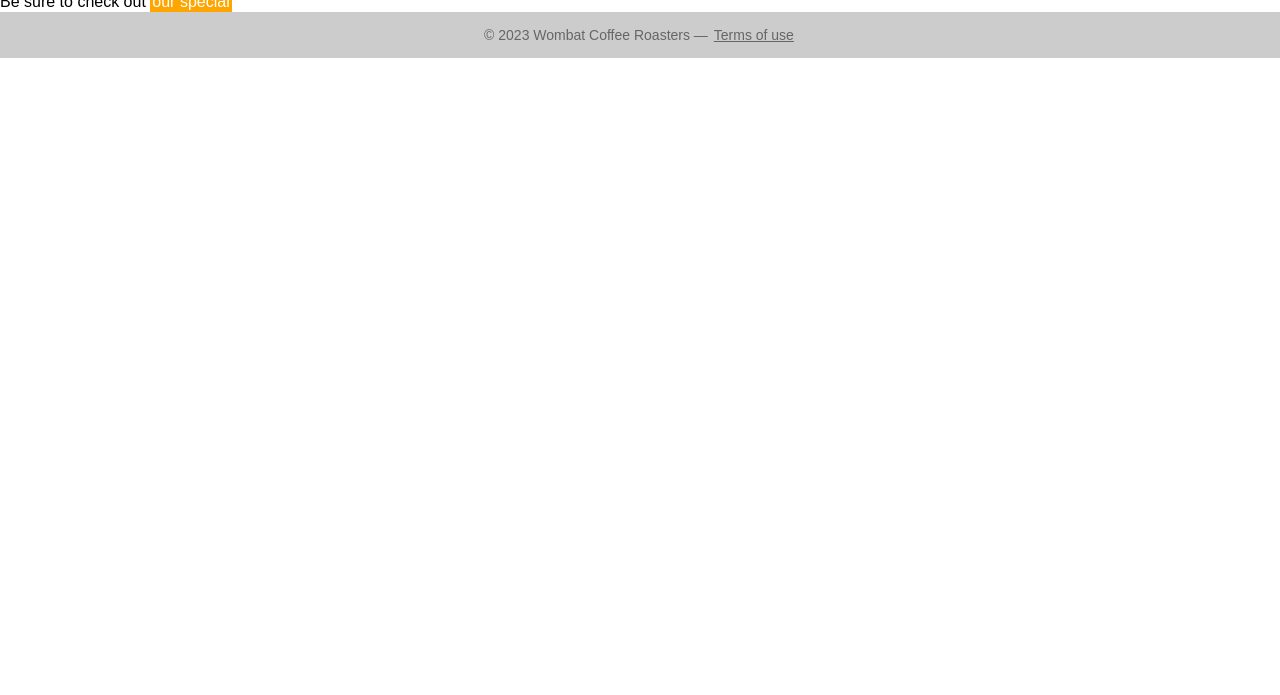
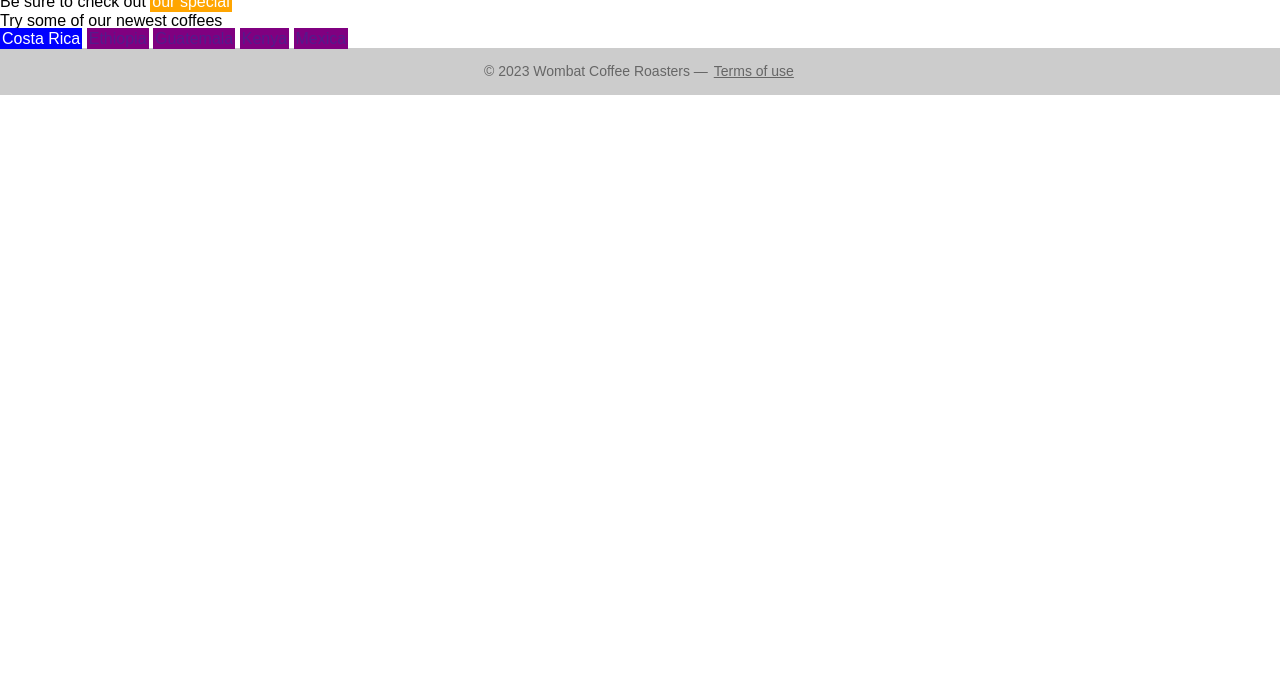
Before and after one commit to huyhai1994/css-indepth, a website built with webpack: page index.html in a window 1280 px wide. Shown: the part 105-800 px from the top of the page. Built offline with nearby package versions, Linux system fonts and the light colour scheme.

Commit message:
Listing 1.24 Adding a series of links to the page.

```diff
--- a/index.html
+++ b/index.html
@@ -24,6 +24,15 @@
     <p>Be sure to check out
       <a class="featured" href="#">our special</a>
     </p>
+    <p>Try some of our newest coffees</p>
+    <div class="coffees">
+      <a href="/coffes/costa-rica">Costa Rica</a>
+      <a href="">Ethiopia</a>
+      <a href="">Guatemala</a>
+      <a href="">Kenya</a>
+      <a href="">Mexica</a>
+    </div>
+
   </main>
 </header>
 <footer class="footer">
```
